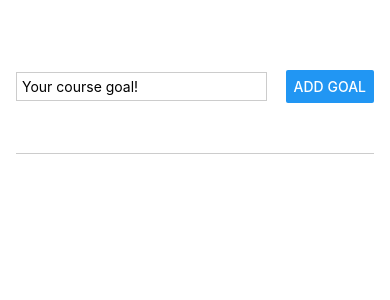
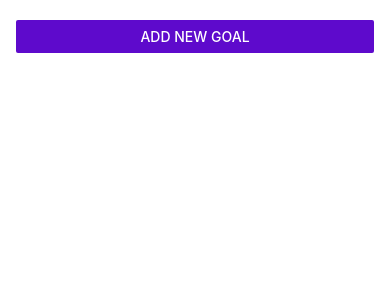
Before and after one commit to ChaitanyaRajNimap/ReactNativeBasicDemo, a React Native app: screen / in a window 390 px wide. Shown: the top 300 px of the page. Built offline with nearby package versions, Linux system fonts and the light colour scheme.

Commit message:
Modal functionality is done

```diff
--- a/App.js
+++ b/App.js
@@ -1,40 +1,49 @@
 import { useState } from "react";
-import {
-  StyleSheet,
-  Text,
-  View,
-  Button,
-  TextInput,
-  ScrollView,
-  FlatList,
-} from "react-native";
+import { StyleSheet, View, FlatList, Button } from "react-native";
+import GoalItem from "./components/GoalItem";
+import GoalInput from "./components/GoalInput";
 
 export default function App() {
-  const [enteredGoal, setEnteredGoal] = useState("");
   const [courseGoals, setCourseGoals] = useState([]);
+  const [modalIsVisible, setModalIsVisible] = useState(false);
 
-  function goalInputHandler(newText) {
-    setEnteredGoal(newText);
+  function startAddGoalHandler() {
+    setModalIsVisible(true);
   }
 
-  function addGoalHandler() {
-    setCourseGoals([
-      ...courseGoals,
-      { text: enteredGoal, id: Math.random().toString() },
+  function endAddGoalHandler() {
+    setModalIsVisible(false);
+  }
+
+  function addGoalHandler(enteredGoal) {
+    setCourseGoals((currentCourseGoal) => [
+      ...currentCourseGoal,
+      {
+        text: enteredGoal,
+        id: Math.random().toString(),
+      },
     ]);
+    endAddGoalHandler();
+  }
+
+  function deleteGoalHandler(id) {
+    setCourseGoals((currentCourseGoal) => {
+      return currentCourseGoal.filter((goal) => goal.id !== id);
+    });
   }
 
   return (
     <View style={styles.appContainer}>
-      <View style={styles.inputContainer}>
-        <TextInput
-          style={styles.textInput}
-          placeholder="Your course goal!"
-          // onChange={(newText) => goalInputHandler(newText)}
-          onChangeText={(newText) => goalInputHandler(newText)}
-        />
-        <Button title="Add Goal" onPress={addGoalHandler} />
-      </View>
+      <Button
+        title="Add New Goal"
+        color="#5e0acc"
+        onPress={startAddGoalHandler}
+      />
+      <GoalInput
+        visible={modalIsVisible}
+        onAddGoal={addGoalHandler}
+        onCancel={endAddGoalHandler}
+      />
       <View style={styles.goalsContainer}>
         {/* <ScrollView>
           {courseGoals.map((goal) => (
@@ -47,9 +56,11 @@
           data={courseGoals}
           renderItem={(itemData) => {
             return (
-              <View style={styles.goalStyle}>
-                <Text style={styles.goalText}>{itemData.item.text}</Text>
-              </View>
+              <GoalItem
+                text={itemData.item.text}
+                id={itemData.item.id}
+                onDeleteItem={deleteGoalHandler}
+              />
             );
           }}
           keyExtractor={(item, index) => {
@@ -67,36 +78,7 @@
     paddingHorizontal: 16,
     flex: 1,
   },
-  inputContainer: {
-    borderBottomWidth: 1,
-    borderBottomColor: "#ccc",
-    marginBottom: 24,
-    flex: 1,
-    alignItems: "center",
-    flexDirection: "row",
-    justifyContent: "space-between",
-  },
-  textInput: {
-    width: "70%",
-    padding: 5,
-    borderWidth: 1,
-    borderColor: "#ccc",
-    marginRight: 10,
-  },
   goalsContainer: {
     flex: 5,
   },
-  goalStyle: {
-    padding: 10,
-    margin: 10,
-    borderWidth: 1,
-    borderColor: "#5e0acc",
-    borderRadius: 7,
-    backgroundColor: "#5e0acc",
-  },
-  goalText: {
-    color: "#fff",
-    fontSize: 16,
-    fontWeight: "bold",
-  },
 });
--- /dev/null
+++ b/components/GoalInput.js
@@ -0,0 +1,65 @@
+import { useState } from "react";
+import { View, TextInput, Button, StyleSheet, Modal } from "react-native";
+
+function GoalInput(props) {
+  const [enteredGoal, setEnteredGoal] = useState("");
+
+  function goalInputHandler(enteredText) {
+    setEnteredGoal(enteredText);
+  }
+
+  function addGoalHandler() {
+    props.onAddGoal(enteredGoal);
+    setEnteredGoal("");
+  }
+
+  return (
+    <Modal visible={props.visible} animationType="slide">
+      <View style={styles.inputContainer}>
+        <TextInput
+          style={styles.textInput}
+          placeholder="Your course goal!"
+          // onChangeText={(newText) => goalInputHandler(newText)}
+          onChangeText={goalInputHandler}
+          value={enteredGoal}
+        />
+        <View style={styles.buttonContainer}>
+          <View style={styles.button}>
+            <Button title="Add Goal" onPress={addGoalHandler} />
+          </View>
+          <View style={styles.button}>
+            <Button title="Cancel" onPress={props.onCancel} />
+          </View>
+        </View>
+      </View>
+    </Modal>
+  );
+}
+
+export default GoalInput;
+
+const styles = StyleSheet.create({
+  inputContainer: {
+    padding: 26,
+    borderBottomWidth: 1,
+    borderBottomColor: "#ccc",
+    marginBottom: 24,
+    flex: 1,
+    alignItems: "center",
+    justifyContent: "center",
+  },
+  textInput: {
+    width: "100%",
+    padding: 5,
+    borderWidth: 1,
+    borderColor: "#ccc",
+  },
+  buttonContainer: {
+    marginTop: 16,
+    flexDirection: "row",
+  },
+  button: {
+    width: 100,
+    marginHorizontal: 10,
+  },
+});
--- /dev/null
+++ b/components/GoalItem.js
@@ -0,0 +1,36 @@
+import { StyleSheet, View, Text, Pressable } from "react-native";
+
+function GoalItem(props) {
+  return (
+    <View style={styles.goalStyle}>
+      <Pressable
+        android_ripple={{ color: "#dddddd" }}
+        onPress={props.onDeleteItem.bind(this, props.id)}
+        style={({ pressed }) => pressed && styles.pressedItem}
+      >
+        <Text style={styles.goalText}>{props.text}</Text>
+      </Pressable>
+    </View>
+  );
+}
+
+export default GoalItem;
+
+const styles = StyleSheet.create({
+  goalStyle: {
+    margin: 10,
+    borderWidth: 1,
+    borderColor: "#5e0acc",
+    borderRadius: 7,
+    backgroundColor: "#5e0acc",
+  },
+  pressedItem: {
+    opacity: 0.5,
+  },
+  goalText: {
+    padding: 10,
+    color: "#fff",
+    fontSize: 16,
+    fontWeight: "bold",
+  },
+});
```
